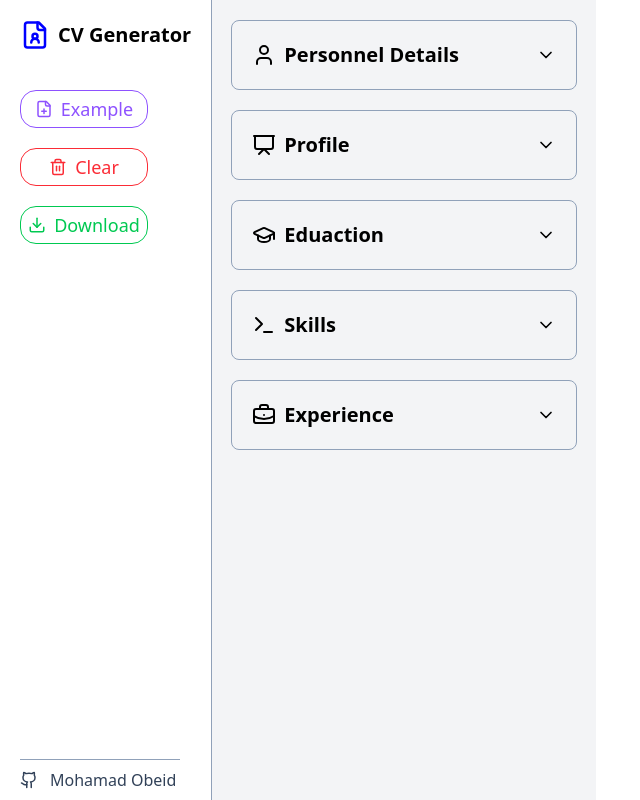
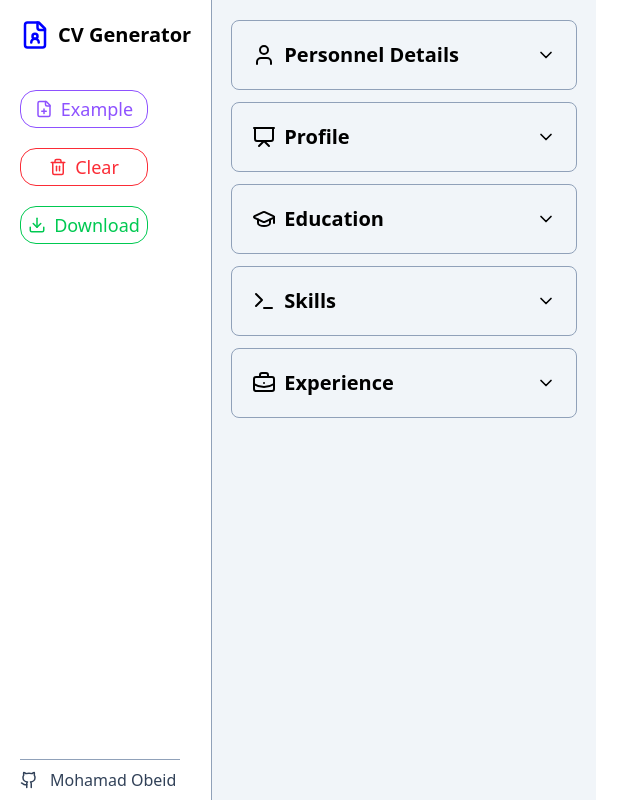
Before and after one commit to MohamadObeid9/cv-application, a React (Vite) app: page / in a window 1280 px wide. Shown: the whole page, without its empty margins (0-640 px from the left). Built offline with nearby package versions, Linux system fonts and the light colour scheme.

Commit message:
finished the education section

```diff
--- a/src/App.tsx
+++ b/src/App.tsx
@@ -1,15 +1,20 @@
 import { LucideLayers3 } from "lucide-react";
 import { BtnContainer } from "./components/BtnContainer";
 import { FormContainer } from "./components/FormContainer";
+import { GithubLink } from "./components/GithubLink";
+
 const App = () => {
   return (
     <div className="flex">
       <div
-        className="md:flex  max-md:fixed  transition-transform -translate-x-full md:translate-x-0"
+        className="max-md:bg-gray-100 h-screen flex max-md:flex-col justify-between max-md:fixed  transition-transform -translate-x-full md:translate-x-0"
         id="navBar"
       >
-        <BtnContainer />
-        <FormContainer />
+        <div className="flex max-md:flex-col">
+          <BtnContainer />
+          <FormContainer />
+        </div>
+        <GithubLink style={"md:hidden flex justify-center items-end"} />
       </div>
       <LucideLayers3
         className="m-5 md:hidden"
--- a/src/components/BtnContainer.tsx
+++ b/src/components/BtnContainer.tsx
@@ -2,7 +2,7 @@ import { FileUser, FilePlus, Download, Trash2, X } from "lucide-react";
 import { GithubLink } from "./GithubLink";
 export const BtnContainer = () => {
   return (
-    <div className="px-5 flex flex-col md:h-screen max-md:bg-gray-100 justify-between md:border-r  border-slate-400  dark:border-slate-400 ">
+    <div className="px-5 max-md:sticky max-md:top-0 flex flex-col md:h-screen justify-between md:border-r  border-slate-400  dark:border-slate-400 ">
       <div>
         <div className="flex justify-between items-center">
           <h1 className="text-xl font-semibold mt-5 mb-5 md:mb-10 flex items-center gap-2">
--- a/src/components/Education.tsx
+++ b/src/components/Education.tsx
@@ -1,20 +1,79 @@
-import { GraduationCap, ChevronDown, ChevronUp } from "lucide-react";
+import { GraduationCap, ChevronDown, ChevronUp, Plus } from "lucide-react";
+import { Input } from "./Input";
 import { useState } from "react";
 export const EducationDetails = () => {
   const [expended, setExpended] = useState(false);
+  const [open, setOpen] = useState(false);
+  const [value, setValue] = useState("Untitled Degree");
   const handleClick = () => {
-    return expended ? setExpended(false) : setExpended(true);
+    setExpended(expended ? false : true);
+  };
+  const addEducationClick = () => {
+    setOpen(open ? false : true);
   };
   return (
-    <div className=" border p-5 rounded-lg w-[90%] border-slate-400">
+    <div className="border px-5 rounded-lg w-[90%] border-slate-400">
       {/* Header Section */}
-      <div className="flex justify-between  items-center" onClick={handleClick}>
+      <div
+        className={`flex justify-between items-center py-5 ${
+          expended ? "border-b border-slate-400" : ""
+        }`}
+        onClick={handleClick}
+      >
         <h1 className="flex font-bold text-xl gap-2 items-center cursor-default">
           <GraduationCap />
-          Eduaction
+          Education
         </h1>
         {expended ? <ChevronUp size={20} /> : <ChevronDown size={20} />}
       </div>
+      {expended && (
+        <div>
+          {open && (
+            <div className="border border-slate-400 rounded-lg mt-3 px-3 py-2">
+              <h1 className="font-bold text-lg  tracking-wide">{value}</h1>
+              <Input
+                type="text"
+                value="Degree"
+                placeHolder="Degree | Field of study"
+                required={true}
+              />
+              <Input
+                type="text"
+                value="School"
+                placeHolder="School | College | University"
+                required={true}
+              />
+              <Input
+                type="date"
+                value="Start Date"
+                placeHolder="02-3-2023"
+                required={true}
+              />
+              <Input
+                type="date"
+                value="End Date"
+                placeHolder="10-2-2025"
+                required={true}
+              />
+              <Input
+                type="text"
+                value="Location"
+                placeHolder="Berlin,Germany"
+                required={true}
+              />
+            </div>
+          )}
+          {/* Add education button */}
+          <div className="flex flex-col items-center">
+            <button
+              className="flex items-center gap-1 font-semibold my-3 border border-blue-400 rounded-full px-3 py-2 hover:bg-blue-400 hover:text-white"
+              onClick={addEducationClick}
+            >
+              <Plus size={20} /> Add Education
+            </button>
+          </div>
+        </div>
+      )}
     </div>
   );
 };
--- a/src/components/Experience.tsx
+++ b/src/components/Experience.tsx
@@ -3,7 +3,7 @@ import { useState } from "react";
 export const ExperienceDetails = () => {
   const [expended, setExpended] = useState(false);
   const handleClick = () => {
-    return expended ? setExpended(false) : setExpended(true);
+    setExpended(expended ? false : true);
   };
   return (
     <div className=" border p-5 rounded-lg mb-5 w-[90%] border-slate-400">
--- a/src/components/FormContainer.tsx
+++ b/src/components/FormContainer.tsx
@@ -3,23 +3,15 @@ import { PersonnnelDetails } from "./PersonnelDetails";
 import { ExperienceDetails } from "./Experience";
 import { Profile } from "./Profile";
 import { Skills } from "./Skills";
-import { GithubLink } from "./GithubLink";
 
 export const FormContainer = () => {
   return (
-    <div className="bg-gray-100 h-screen  w-sm max-md:py-2 flex flex-col justify-between relative">
-      <div className="flex flex-col items-center gap-5 ">
-        <PersonnnelDetails />
-        <Profile />
-        <EducationDetails />
-        <Skills />
-        <ExperienceDetails />
-      </div>
-      <GithubLink
-        style={
-          "md:hidden flex justify-center items-end absolute bottom-25 left-30"
-        }
-      />
+    <div className="md:bg-slate-100 flex flex-col max-md:my-3 items-center gap-3  w-sm max-md:py-2 max-md:max-h-[75vh] overflow-auto">
+      <PersonnnelDetails />
+      <Profile />
+      <EducationDetails />
+      <Skills />
+      <ExperienceDetails />
     </div>
   );
 };
--- a/src/components/Input.tsx
+++ b/src/components/Input.tsx
@@ -1,4 +1,4 @@
-export const Input = ({ value, type, placeHolder,required }: props) => {
+export const Input = ({ value, type, placeHolder, required }: props) => {
   return (
     <div className="mt-2">
       <label htmlFor={value} className="font-semibold tracking-wide">
@@ -7,7 +7,9 @@ export const Input = ({ value, type, placeHolder,required }: props) => {
           type={type}
           value=""
           id={value}
-          className="border my-1 w-full rounded-lg border-slate-400 p-1"
+          className={`border my-1 w-full rounded-lg border-slate-400 p-1 ${
+            type === "date" ? "text-slate-600" : ""
+          }`}
           placeholder={placeHolder}
           required={required}
         />
@@ -19,5 +21,5 @@ type props = {
   value: string;
   type: string;
   placeHolder: string;
-  required:boolean;
+  required: boolean;
 };
--- a/src/components/PersonnelDetails.tsx
+++ b/src/components/PersonnelDetails.tsx
@@ -4,17 +4,15 @@ import { Input } from "./Input";
 export const PersonnnelDetails = () => {
   const [expended, setExpended] = useState(false);
   const handleClick = () => {
-    return expended ? setExpended(false) : setExpended(true);
+    setExpended(expended ? false : true);
   };
   return (
-    <div className=" border px-5 rounded-lg mt-1 md:mt-5 w-[90%] border-slate-400">
+    <div className=" border px-5  rounded-lg mt-1 md:mt-5 w-[90%] border-slate-400">
       {/* Header Section */}
       <div
-        className={
-          expended
-            ? "flex justify-between  items-center py-5 border-slate-400 border-b"
-            : "flex justify-between  items-center py-5"
-        }
+        className={`flex justify-between items-center py-5 ${
+          expended ? "border-b border-slate-400" : ""
+        }`}
         onClick={handleClick}
       >
         <h1 className="flex font-bold text-xl gap-2 items-center cursor-default">
@@ -34,13 +32,13 @@ export const PersonnnelDetails = () => {
           <Input
             value="Email"
             type="email"
-            placeHolder="fake.email@exemple.com"
+            placeHolder="john.smith@example.com"
             required={true}
           />
           <Input
             value="Phone Number"
             type="tel"
-            placeHolder="+1 234-567-890"
+            placeHolder="+1 (555) 123-4567"
             required={true}
           />
           <Input
--- a/src/components/Profile.tsx
+++ b/src/components/Profile.tsx
@@ -3,18 +3,36 @@ import { useState } from "react";
 export const Profile = () => {
   const [expended, setExpended] = useState(false);
   const handleClick = () => {
-    return expended ? setExpended(false) : setExpended(true);
+    setExpended(expended ? false : true);
   };
   return (
-    <div className=" border p-5 rounded-lg w-[90%] border-slate-400">
+    <div className=" border px-5 rounded-lg w-[90%] border-slate-400">
       {/* Header Section */}
-      <div className="flex justify-between  items-center" onClick={handleClick}>
+      <div
+        className={`flex justify-between items-center py-5 ${
+          expended ? "border-b border-slate-400" : ""
+        }`}
+        onClick={handleClick}
+      >
         <h1 className="flex font-bold text-xl gap-2 items-center cursor-default">
           <PresentationIcon />
           Profile
         </h1>
         {expended ? <ChevronUp size={20} /> : <ChevronDown size={20} />}
       </div>
+      {expended && (
+        <div className="mt-2">
+          <label htmlFor="summary" className="font-semibold tracking-wide">
+            Summary
+            <textarea
+              name="summary"
+              id="summary"
+              className="border my-1 w-full rounded-lg border-slate-400 p-1 placeholder:text-sm h-20"
+              placeholder="Experienced web developer with a strong background in frontend and backend development."
+            ></textarea>
+          </label>
+        </div>
+      )}
     </div>
   );
 };
--- a/src/components/Skills.tsx
+++ b/src/components/Skills.tsx
@@ -3,7 +3,7 @@ import { useState } from "react";
 export const Skills = () => {
   const [expended, setExpended] = useState(false);
   const handleClick = () => {
-    return expended ? setExpended(false) : setExpended(true);
+    setExpended(expended ? false : true);
   };
   return (
     <div className=" border p-5 rounded-lg w-[90%] border-slate-400">
```
